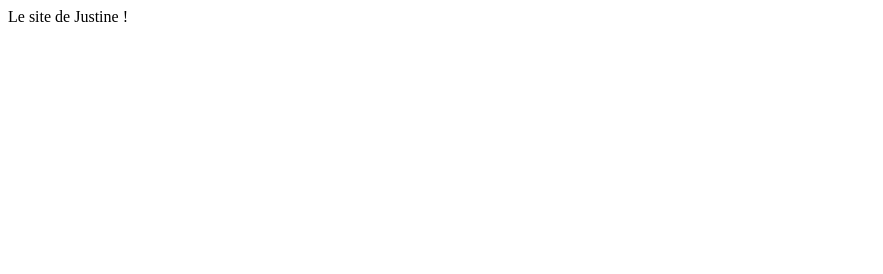
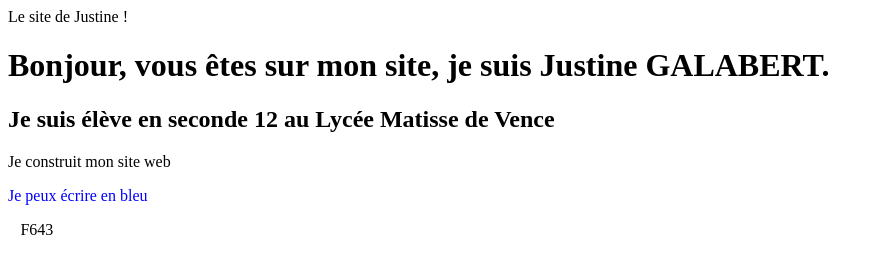
Before and after one commit to JustineGalabert/JustineGalabert.github.io, a plain HTML site: page index.html in a window 1280 px wide. Shown: the whole page, without its empty margins (0-883 px from the left). Drawn offline with Linux system fonts and the light colour scheme.

Commit message:
Update index.html

```diff
--- a/index.html
+++ b/index.html
@@ -2,5 +2,14 @@
 <html>
 <head>
 <titre> Le site de Justine ! </titre>
-</head>
+<head>
+<body>
+  <h1> Bonjour, vous êtes sur mon site, je suis Justine GALABERT. </h1>
+  <h2> Je suis élève en seconde 12 au Lycée Matisse de Vence </h2>
+  <p> Je construit mon site web </p>
+  <p style="color:blue;"> Je peux écrire en bleu </p>
+  <p> &#1F643 </p>
+
+
+</body>
 </html>
```
